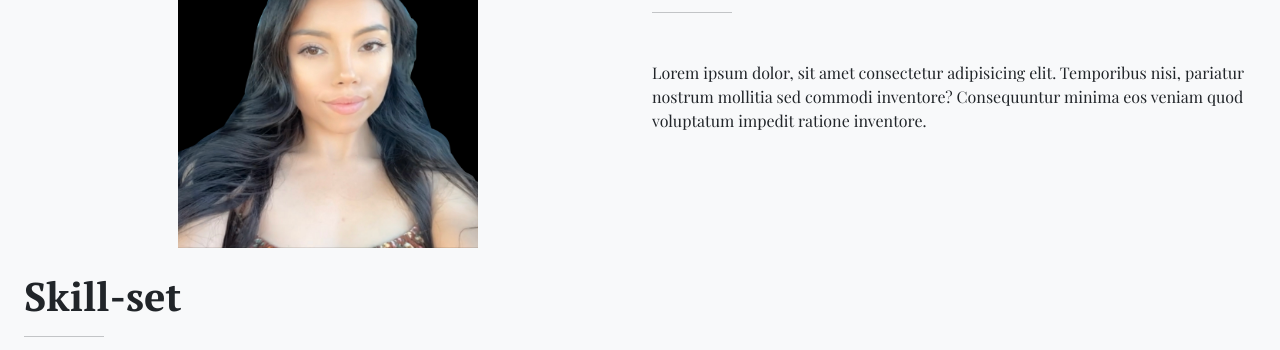
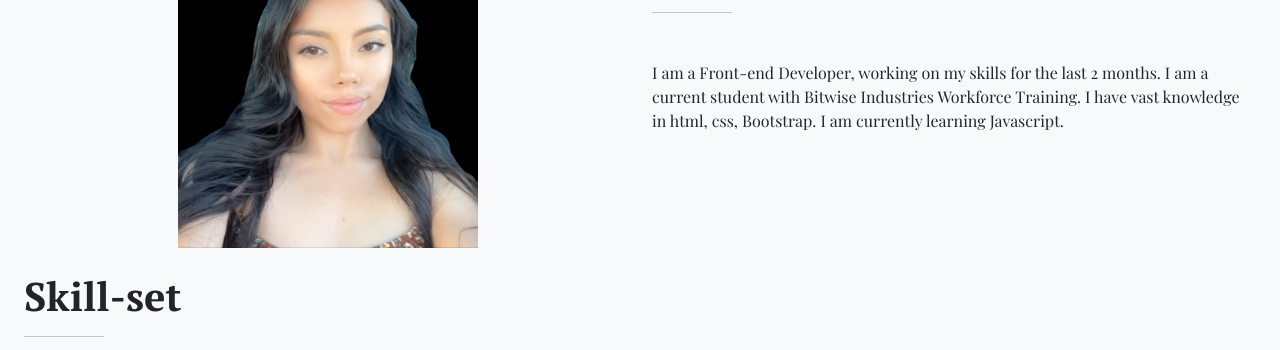
Before and after one commit to Kavvannah/mfw-finale, a plain HTML site: page index.html in a window 1280 px wide. Shown: the part 676-1026 px from the top of the page. Drawn offline with nearby package versions, Linux system fonts and the light colour scheme.

Commit message:
updated about me

```diff
--- a/index.html
+++ b/index.html
@@ -56,7 +56,7 @@
             <div class="col-6">
                 <h1 id="scrollspyHeading2">Who am I?</h1>
                 <hr class="hr-dark" width="80px"></hr>
-                <p class="mt-5">Lorem ipsum dolor, sit amet consectetur adipisicing elit. Temporibus nisi, pariatur nostrum mollitia sed commodi inventore? Consequuntur minima eos veniam quod voluptatum impedit ratione inventore.</p>
+                <p class="mt-5">I am a Front-end Developer, working on my skills for the last 2 months. I am a current student with Bitwise Industries Workforce Training. I have vast knowledge in html, css, Bootstrap. I am currently learning Javascript.</p>
             </div>
         </div>
     </div>
```
